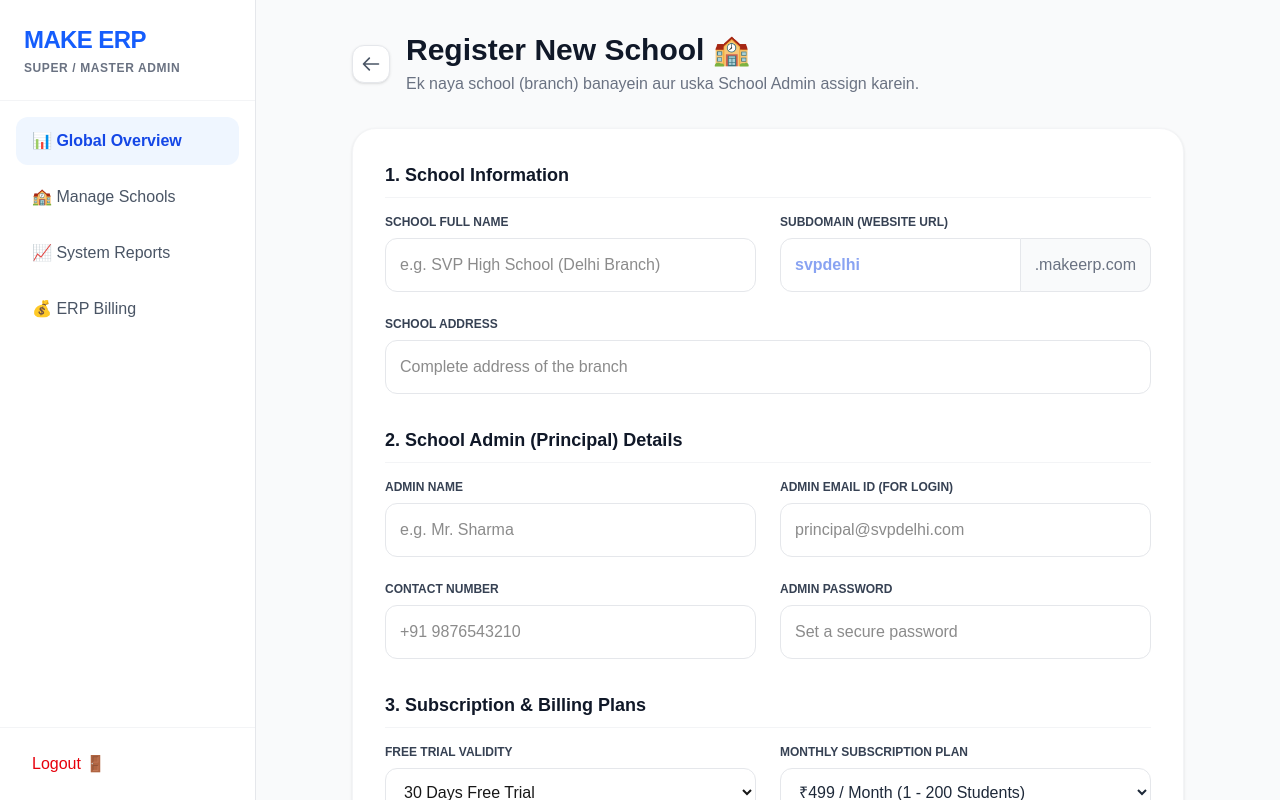
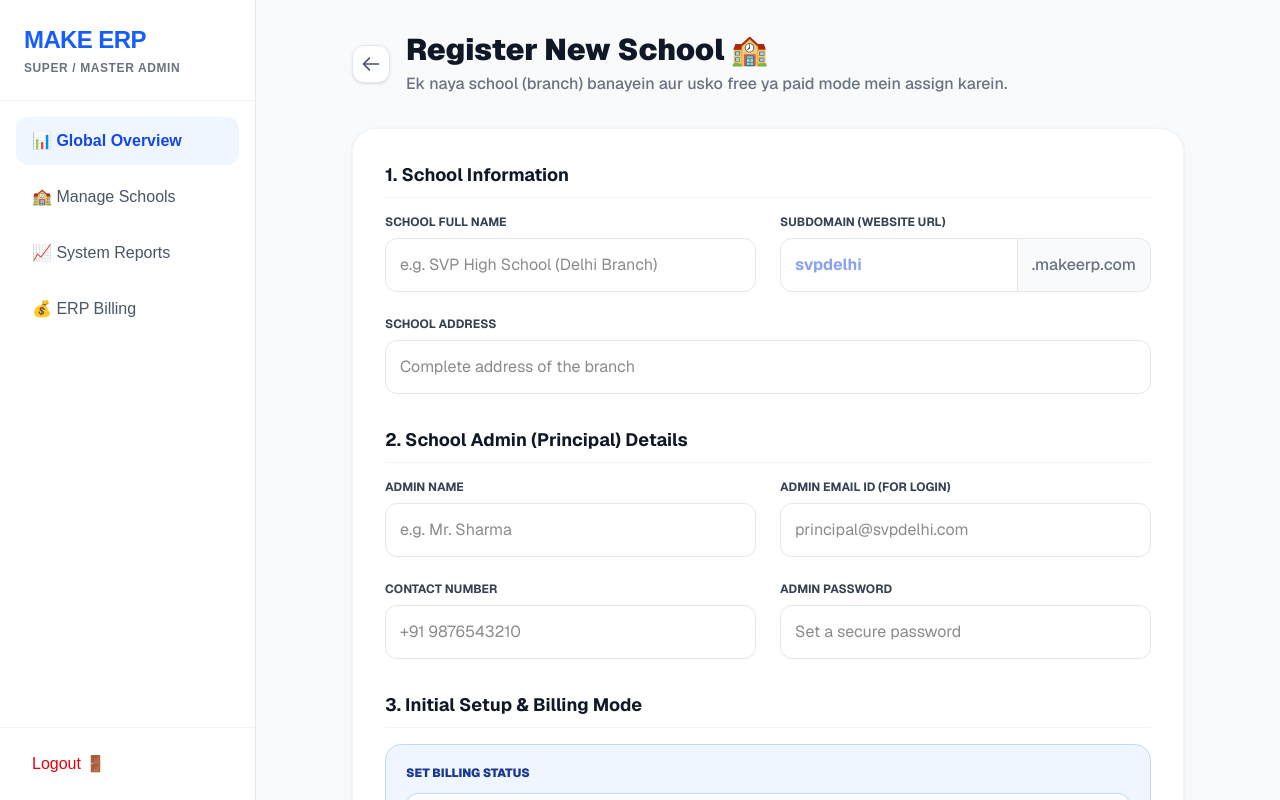
Before and after one commit to makeerp2026-gif/MAKE-ERP, a Next.js app: page /dashboard/schools/create in a window 1280 px wide. Built offline with nearby package versions, Linux system fonts and the light colour scheme.

Commit message:
subs register

```diff
--- a/src/app/dashboard/schools/create/page.tsx
+++ b/src/app/dashboard/schools/create/page.tsx
@@ -10,6 +10,7 @@
   const [subdomain, setSubdomain] = useState('')
 
   const handleSubdomainChange = (e: React.ChangeEvent<HTMLInputElement>) => {
+    // Sirf small letters aur numbers allow karenge
     const val = e.target.value.toLowerCase().replace(/[^a-z0-9]/g, '')
     setSubdomain(val)
   }
@@ -21,13 +22,16 @@
     const formData = new FormData(e.currentTarget)
     formData.set('subdomain', subdomain)
 
+    toast.loading('Registering school in database...', { id: 'setup' })
+
+    // Direct Database mein School Banayenge (Bina Payment Ke)
     const response = await registerNewSchool(formData)
 
     if (response.error) {
-      toast.error(response.error, { duration: 5000 })
+      toast.error(response.error || 'Registration failed!', { id: 'setup' })
       setIsLoading(false)
-    } else if (response.success) {
-      toast.success(response.message, { duration: 5000 })
+    } else {
+      toast.success('School successfully registered & activated! 🚀', { id: 'setup' })
       e.currentTarget.reset()
       setSubdomain('')
       setIsLoading(false)
@@ -35,7 +39,7 @@
   }
 
   return (
-    <div className="p-8 max-w-4xl mx-auto">
+    <div className="p-8 max-w-4xl mx-auto font-sans">
 
       <div className="flex items-center gap-4 mb-8">
         <Link href="/dashboard" className="p-2 bg-white rounded-xl border border-gray-200 hover:bg-gray-50 transition shadow-sm">
@@ -43,7 +47,7 @@
         </Link>
         <div>
           <h1 className="text-3xl font-black text-gray-900">Register New School 🏫</h1>
-          <p className="text-gray-500 mt-1">Ek naya school (branch) banayein aur uska School Admin assign karein.</p>
+          <p className="text-gray-500 mt-1 font-medium">Ek naya school (branch) banayein aur usko free ya paid mode mein assign karein.</p>
         </div>
       </div>
 
@@ -108,47 +112,35 @@
           </div>
         </div>
 
-        {/* 🚀 NAYA SECTION: Section 3: Subscription & Billing */}
+        {/* Section 3: SaaS Billing Model (Jio Strategy) */}
         <div>
-          <h3 className="text-lg font-bold text-gray-900 border-b border-gray-100 pb-2 mb-4">3. Subscription & Billing Plans</h3>
-          <div className="grid grid-cols-1 md:grid-cols-2 gap-6">
+          <h3 className="text-lg font-bold text-gray-900 border-b border-gray-100 pb-2 mb-4">3. Initial Setup & Billing Mode</h3>
+          <div className="grid grid-cols-1 gap-6">
 
-            {/* Free Trial Dropdown */}
-            <div>
-              <label className="block text-xs font-bold text-gray-700 uppercase mb-2">Free Trial Validity</label>
-              <select name="trialDays" required className="w-full p-3.5 border border-gray-200 rounded-xl focus:ring-2 focus:ring-blue-500 outline-none transition-all bg-white">
-                <option value="14">14 Days Free Trial</option>
-                <option value="30" selected>30 Days Free Trial</option>
-                <option value="60">60 Days Free Trial</option>
-                <option value="0">No Trial (Directly Active)</option>
+            <div className="bg-blue-50 border border-blue-200 p-5 rounded-2xl">
+              <label className="block text-xs font-black text-blue-900 uppercase mb-3">Set Billing Status</label>
+              <select name="billingMode" required className="w-full p-4 border border-blue-200 rounded-xl bg-white focus:ring-2 focus:ring-blue-600 outline-none transition-all font-bold text-slate-800 shadow-sm cursor-pointer">
+                <option value="free">🎁 Free Mode (Unlimited Access, No Charges)</option>
+                <option value="paid">💳 Paid Mode (₹15 / Active Student / Month)</option>
               </select>
-            </div>
-
-            {/* 🚀 NAYA: Pricing Plan Dropdown */}
-            <div>
-              <label className="block text-xs font-bold text-gray-700 uppercase mb-2">Monthly Subscription Plan</label>
-              <select name="subscriptionPlan" required className="w-full p-3.5 border border-gray-200 rounded-xl focus:ring-2 focus:ring-blue-500 outline-none transition-all bg-white font-medium text-gray-800">
-                <option value="tier_499">₹499 / Month (1 - 200 Students)</option>
-                <option value="tier_999">₹999 / Month (201 - 500 Students)</option>
-                <option value="tier_1499">₹1,499 / Month (501 - 1000 Students)</option>
-                <option value="tier_1999">₹1,999 / Month (1001 - 2000 Students)</option>
-                <option value="custom">Custom Plan (Contact Admin)</option>
-              </select>
+              <p className="text-xs text-blue-700 font-medium mt-3">
+                * Note: Aap "Free Mode" ko baad mein 'Manage Schools' dashboard se kabhi bhi band (turn off) karke billing chalu kar sakte hain.
+              </p>
             </div>
 
           </div>
         </div>
 
         {/* Submit Button */}
-        <div className="pt-4">
+        <div className="pt-2">
           <button
             type="submit"
             disabled={isLoading}
-            className={`w-full text-white p-4 rounded-xl font-black text-lg transition-all shadow-lg ${
-              isLoading ? 'bg-blue-400 cursor-not-allowed' : 'bg-blue-600 hover:bg-blue-700 hover:shadow-xl'
+            className={`w-full text-white p-4 rounded-xl font-black text-lg transition-all shadow-lg flex items-center justify-center gap-2 ${
+              isLoading ? 'bg-blue-400 cursor-not-allowed' : 'bg-blue-600 hover:bg-blue-700 hover:shadow-blue-500/20'
             }`}
           >
-            {isLoading ? 'Registering School in Database... ⏳' : 'Launch New School 🚀'}
+            {isLoading ? 'Registering School... ⏳' : 'Launch New School 🚀'}
           </button>
         </div>
 
```
